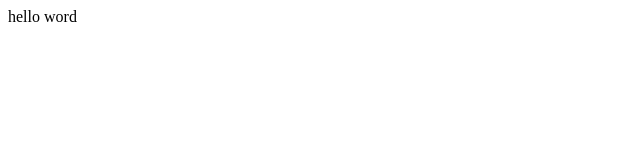
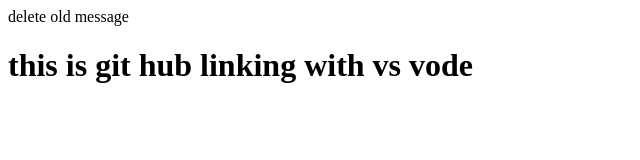
Before and after one commit to Aryannprajapatii/ep_01, a plain HTML site: page index.html in a window 1280 px wide. Shown: the whole page, without its empty margins (0-640 px from the left). Drawn offline with Linux system fonts and the light colour scheme.

Commit message:
add new files

```diff
--- a/index.html
+++ b/index.html
@@ -1 +1,2 @@
-<p>hello word</p>
+<p>delete old message</p>
+<h1>this is git hub linking with vs vode </h1>
```
Also changed, not shown: index1.html (added, +11 -0 lines), style.css (added), 1 other file.
